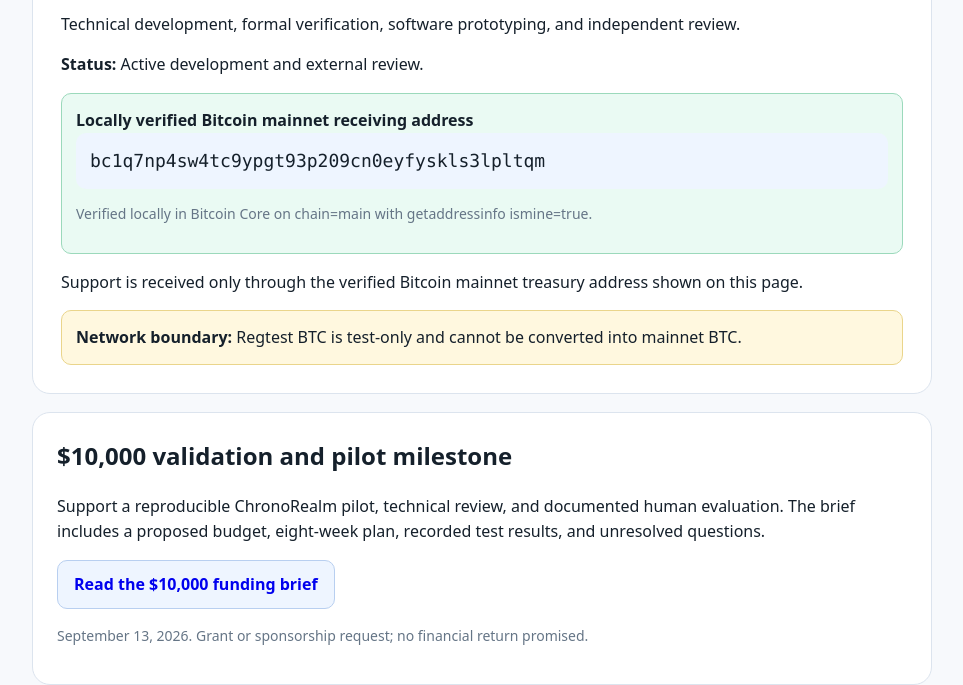
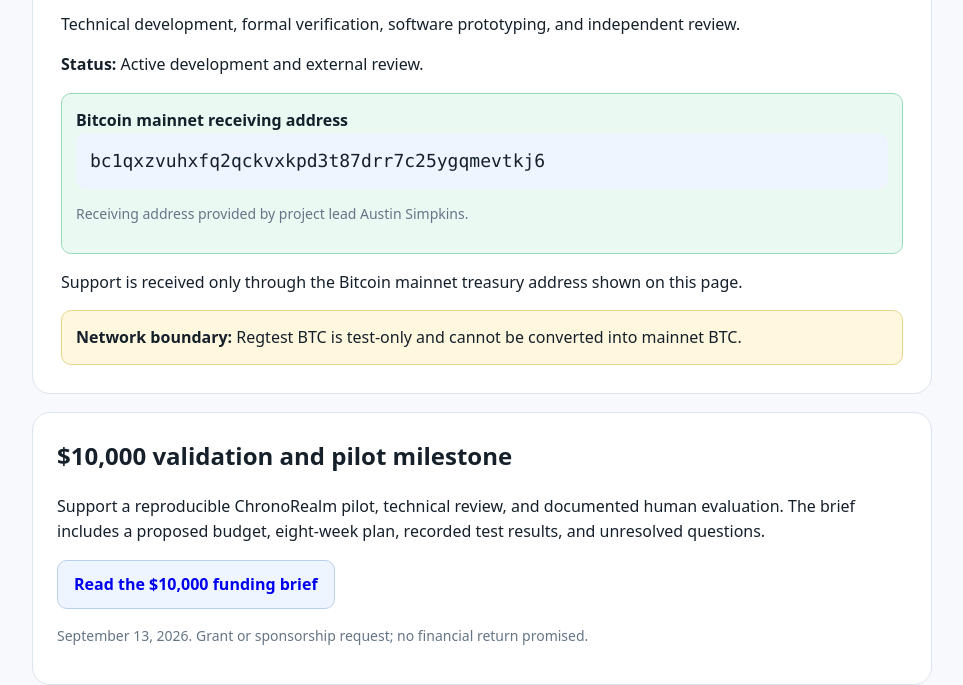
Before and after one commit to austinsimpkins1997-ship-it/ChronoRealmFunding, a plain HTML site: page index.html in a window 1280 px wide. Shown: the part 139-824 px from the top of the page, without its empty margins (158-1121 px from the left). Drawn offline with Linux system fonts and the light colour scheme.

Commit message:
Update funding Bitcoin receiving address

```diff
--- a/index.html
+++ b/index.html
@@ -123,21 +123,20 @@ and independent review.
 
 <div class="ok">
 
-<b>Locally verified Bitcoin mainnet receiving address</b>
+<b>Bitcoin mainnet receiving address</b>
 
 <div class="addr">
-bc1q7np4sw4tc9ypgt93p209cn0eyfyskls3lpltqm
+bc1qxzvuhxfq2qckvxkpd3t87drr7c25ygqmevtkj6
 </div>
 
 <p class="fine">
-Verified locally in Bitcoin Core on chain=main with
-getaddressinfo ismine=true.
+Receiving address provided by project lead Austin Simpkins.
 </p>
 
 </div>
 
 <p>
-Support is received only through the verified Bitcoin mainnet
+Support is received only through the Bitcoin mainnet
 treasury address shown on this page.
 </p>
 
```
